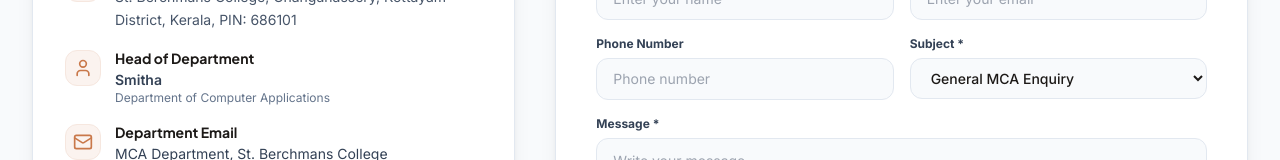
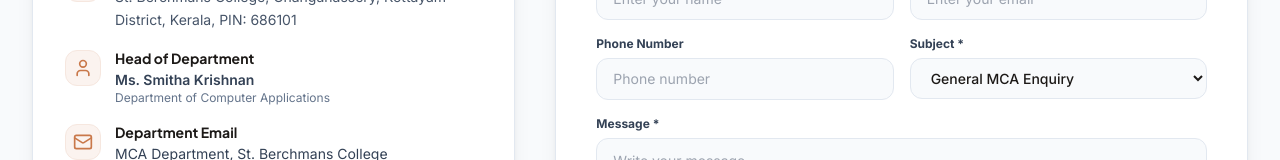
Before and after one commit to Josey235/sb-college-mca-website, a React (Vite) app: page /contact in a window 1280 px wide. Shown: the part 631-791 px from the top of the page. Built offline with nearby package versions, Linux system fonts and the light colour scheme.

Commit message:
Update Contact.jsx

```diff
--- a/src/pages/Contact.jsx
+++ b/src/pages/Contact.jsx
@@ -101,7 +101,7 @@ export default function Contact() {
                   <div>
                     <h4 className="font-bold text-navy-900">Head of Department</h4>
                     <p className="mt-0.5 text-slate-700 font-semibold">
-                      Smitha
+                      Ms. Smitha Krishnan
                     </p>
                     <p className="text-xs text-slate-500">Department of Computer Applications</p>
                   </div>
```
